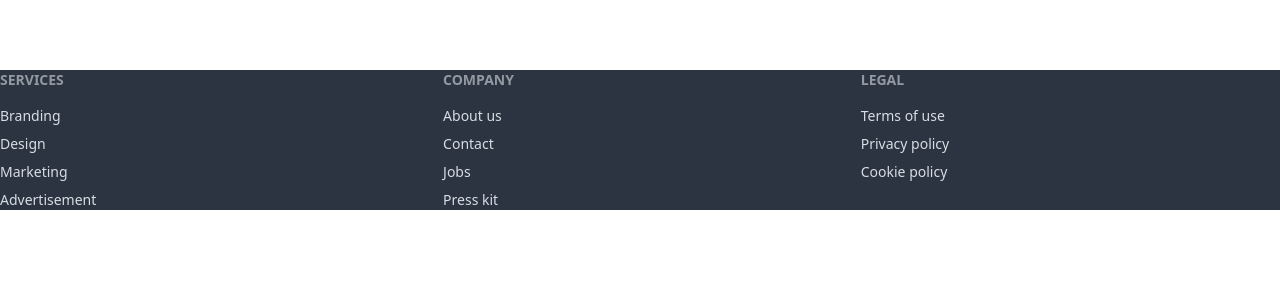
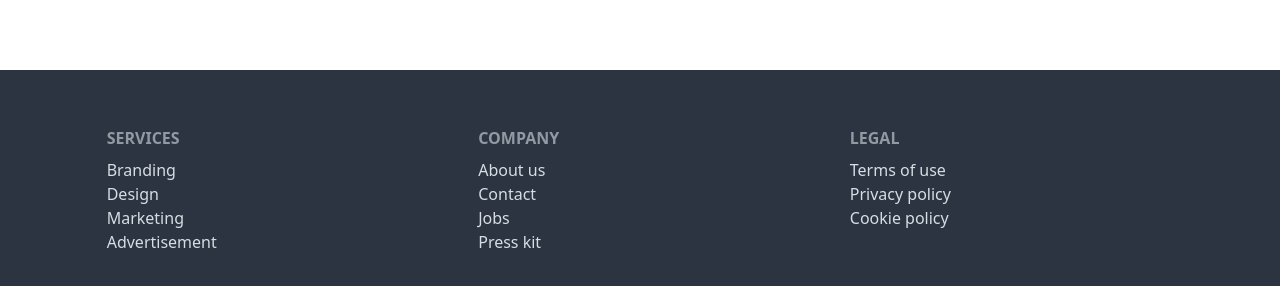
Before and after one commit to SK-Jabed/Book-Vibe-React-Router-Project, a React (Vite) app: page / in a window 1280 px wide. Shown: the part 2392-2678 px from the top of the page. Before the commit the page ends 2602 px from the top, so only its background shows below. Built offline with nearby package versions, Linux system fonts and the light colour scheme.

Commit message:
Footer Component Updated

```diff
--- a/src/components/Footer/Footer.jsx
+++ b/src/components/Footer/Footer.jsx
@@ -2,27 +2,29 @@ import React from 'react';
 
 const Footer = () => {
     return (
-      <footer className="footer bg-neutral text-neutral-content ">
-        <nav>
+      <footer className="bg-neutral text-neutral-content mx-auto py-14">
+        <div className="mx-auto w-10/12 container grid grid-cols-1 lg:grid-cols-3 gap-12">
+          <nav className="flex flex-col justify-start">
             <h6 className="footer-title">Services</h6>
             <a className="link link-hover">Branding</a>
             <a className="link link-hover">Design</a>
             <a className="link link-hover">Marketing</a>
             <a className="link link-hover">Advertisement</a>
           </nav>
-        <nav>
+          <nav className="flex flex-col justify-start">
             <h6 className="footer-title">Company</h6>
             <a className="link link-hover">About us</a>
             <a className="link link-hover">Contact</a>
             <a className="link link-hover">Jobs</a>
             <a className="link link-hover">Press kit</a>
           </nav>
-        <nav>
+          <nav className="flex flex-col justify-start">
             <h6 className="footer-title">Legal</h6>
             <a className="link link-hover">Terms of use</a>
             <a className="link link-hover">Privacy policy</a>
             <a className="link link-hover">Cookie policy</a>
           </nav>
+        </div>
       </footer>
     );
 };
--- a/src/components/Root/Root.jsx
+++ b/src/components/Root/Root.jsx
@@ -11,7 +11,9 @@ const Root = () => {
           <Navbar></Navbar>
           <Outlet></Outlet>
         </div>
+        <div>
         <Footer></Footer>
+        </div>
       </div>
     );
 };
```
Lines whose indentation alone changed are shown as unchanged.
